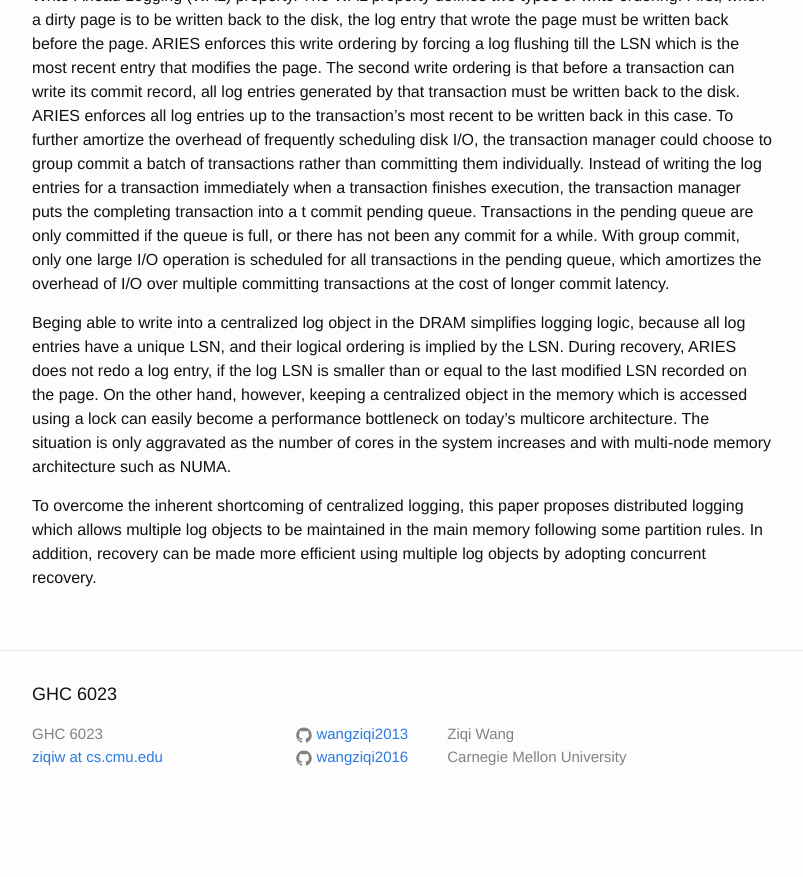
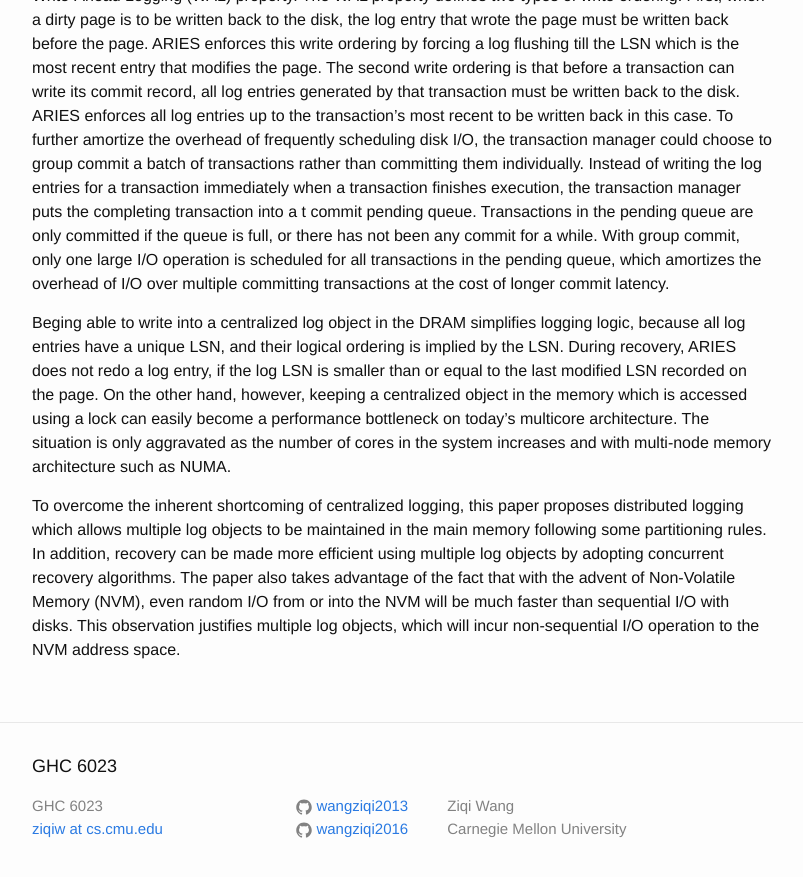
Before and after one commit to wangziqi2013/wangziqi2013.github.io, a Jekyll site: the page built from _posts/2019-02-01-Scalable-Logging_through-Emerging-Non-Volatile-Memory.markdown, in a window 1280 px wide and 900 px high, scrolled down 811 px. Shown: the top 877 px of the window, without its empty margins (238-1041 px from the left). Built offline with Jekyll 4.4.1, drawn with Linux system fonts in a browser that asks for light colours; before the commit the page ends 1639 px from its top, so only the background shows below that.

Commit message:
Adding NVM

```diff
--- a/_posts/2019-02-01-Scalable-Logging_through-Emerging-Non-Volatile-Memory.markdown
+++ b/_posts/2019-02-01-Scalable-Logging_through-Emerging-Non-Volatile-Memory.markdown
@@ -45,5 +45,8 @@ on today's multicore architecture. The situation is only aggravated as the numbe
 and with multi-node memory architecture such as NUMA.
 
 To overcome the inherent shortcoming of centralized logging, this paper proposes distributed logging which allows multiple
-log objects to be maintained in the main memory following some partition rules. In addition, recovery can be made more efficient
-using multiple log objects by adopting concurrent recovery.
+log objects to be maintained in the main memory following some partitioning rules. In addition, recovery can be made more
+efficient using multiple log objects by adopting concurrent recovery algorithms. The paper also takes advantage of the fact
+that with the advent of Non-Volatile Memory (NVM), even random I/O from or into the NVM will be much faster than sequential
+I/O with disks. This observation justifies multiple log objects, which will incur non-sequential I/O operation to the NVM
+address space.
```
